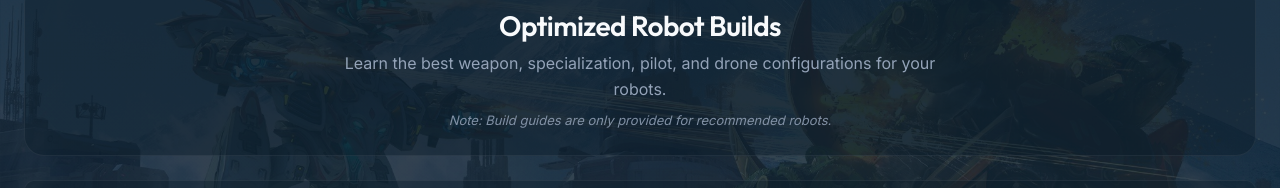
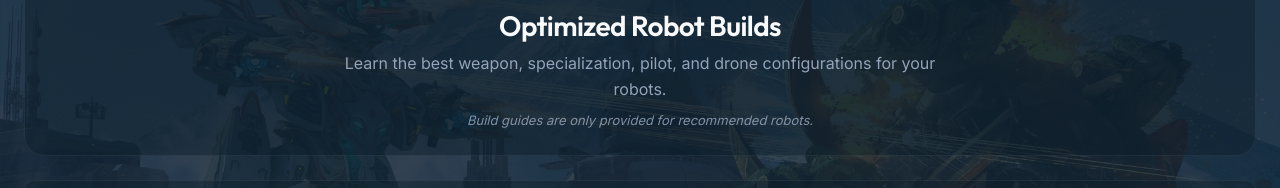
Before and after one commit to War-Robots-Guide/website, a React (Vite) app: page / in a window 1280 px wide. Both pictures are taken after a click on the button "Build Guides". Shown: the part 152-340 px from the top of the page. Built offline with nearby package versions, Linux system fonts and the light colour scheme.

Commit message:
style(builds): remove 'Note:' prefix from build guides notice to prevent wrapping

```diff
--- a/src/components/builds/BuildGuidesTab.jsx
+++ b/src/components/builds/BuildGuidesTab.jsx
@@ -41,7 +41,7 @@ export function BuildGuidesTab() {
         <p style={{ margin: '0 auto' }}>
           Learn the best weapon, specialization, pilot, and drone configurations for your robots.
           <span style={{ display: 'block', marginTop: '8px', fontSize: '13px', color: 'var(--text-secondary)', opacity: 0.85 }}>
-            <em>Note: Build guides are only provided for recommended robots.</em>
+            <em>Build guides are only provided for recommended robots.</em>
           </span>
         </p>
       </div>
```
